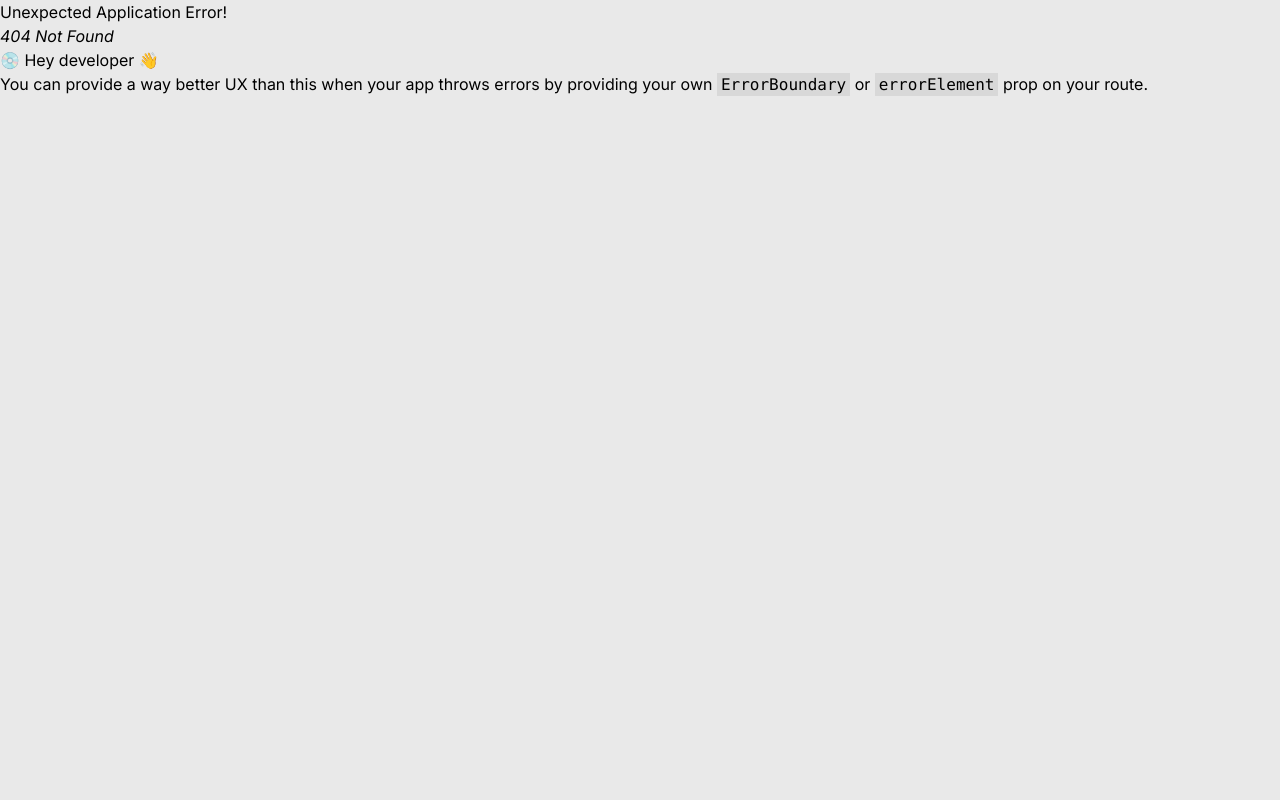
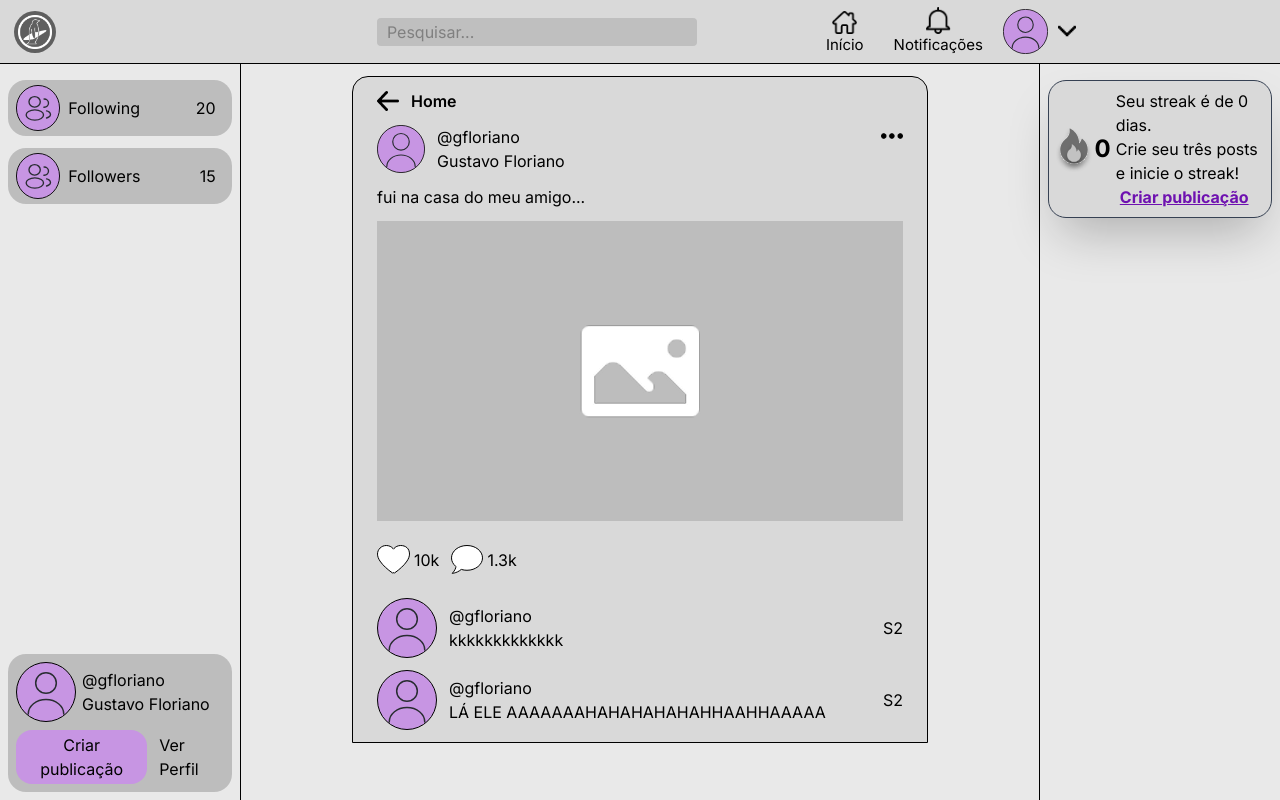
Before and after one commit to catolica-faculdade/pinguin-project, a React (Vite) app: page /post/1 in a window 1280 px wide. Before the commit this address had no page. Built offline with nearby package versions, Linux system fonts and the light colour scheme.

Commit message:
feat: comments

```diff
--- /dev/null
+++ b/src/Pages/PostPage.jsx
@@ -0,0 +1,65 @@
+import { useState } from 'react';
+import NavBar from '../components/General/NavBar';
+import LeftMenu from '../components/General/LeftMenu';
+import RightMenu from '../components/General/RightMenu';
+import OpenPost from '../components/Posts/OpenPost';
+
+function PostPage() {
+    const [username, setUsername] = useState('gfloriano');
+    const [fullName, setFullName] = useState('Gustavo Floriano');
+
+    const user = [
+        {
+            username: username,
+            userFullname: fullName,
+            about: '"Lorem ipsum dolor sit amet, consectetur adipiscing elit, sed do eiusmod tempor incididunt ut labore et dolore magna aliqua. Ut enim ad minim veniam, quis nostrud exercitation ullamco laboris nisi ut aliquip ex ea commodo consequat. Duis aute irure dolor in reprehenderit in voluptate velit esse cillum dolore eu fugiat nulla pariatur. Excepteur sint occaecat cupidatat non proident, sunt in culpa qui officia deserunt mollit anim id est laborum."',
+            streak: 0,
+            postsNumber: 10,
+            followers: 19,
+            following: 23
+        }
+    ]
+    const comments = [
+        {
+            id: 1,
+            user: user[0],
+            comment: "kkkkkkkkkkkkk"
+        },
+        {
+            id: 2,
+            user: user[0],
+            comment: "LÁ ELE AAAAAAAHAHAHAHAHAHHAAHHAAAAA"
+        },
+    ]
+
+    const posts = [
+        {
+            id: 1,
+            title: 'fui na casa do meu amigo...',
+            image: null,
+            user: user[0],
+            comments: comments
+        },
+        {
+            id: 2,
+            title: 'gente, olha meu código novo...',
+            image: '/public/posts/novo-codigo.png',
+            user: user[0],
+        }
+    ];
+
+    return (
+        <section>
+            <NavBar />
+            <section className='flex bg-user-icon pt-[8vh] h-dvh'>
+            <LeftMenu/>
+            <div className='w-2/3 flex flex-col items-center pt-3'>
+                <OpenPost content={posts[0]}/>
+            </div>
+            <RightMenu/>
+            </section>
+        </section>
+    );
+};
+
+export default PostPage;
--- a/src/components/General/NavBar.jsx
+++ b/src/components/General/NavBar.jsx
@@ -18,7 +18,7 @@ export default function NavBar() {
             <div className="pl-[10px]">
                 <div className="w-[42px] h-[42px] bg-cube-gray-navbar rounded-[100px] p-[4px]">
                     <Link to="/home">
-                        <img src='src/assets/images/logo-pinguIn-branca.png' />
+                        <img src='/src/assets/images/logo-pinguIn-branca.png' />
                     </Link>
                 </div>
             </div>
@@ -29,24 +29,24 @@ export default function NavBar() {
             <div className="flex pr-50 items-center">
                 <Link to="/home">
                     <div className="flex flex-col items-center">
-                        <img className="w-[25px] pt-[4px]" src='src/assets/images/house-icon.png' />
+                        <img className="w-[25px] pt-[4px]" src='/src/assets/images/house-icon.png' />
                         <p className="text-[15px]">Início</p>
                     </div>
                 </Link>
                 <Link to="/notifications">
                     <div className="flex flex-col items-center pl-[30px]">
-                        <img className="w-[25px]" src='src/assets/images/notifications-icon.png' />
+                        <img className="w-[25px]" src='/src/assets/images/notifications-icon.png' />
                         <p className="text-[15px]">Notificações</p>
                     </div>
                 </Link>
                 <div className="flex items-center pl-[20px]">
                     <Link to="/profile">
                         <div className="rounded-[50%] p-[0px] items-center">
-                            <img className="w-[45px] min-w-[45px]" src='src/assets/images/profile-picture.svg' />
+                            <img className="w-[45px] min-w-[45px]" src='/src/assets/images/profile-picture.svg' />
                         </div>
                     </Link>
                     <div>
-                        <img className="pl-[10px] min-w-7 cursor-pointer" onClick={changeModal} src='src/assets/images/down-arrow-icon.png'/>
+                        <img className="pl-[10px] min-w-7 cursor-pointer" onClick={changeModal} src='/src/assets/images/down-arrow-icon.png'/>
                         <Modal isOpen={openModal} />
                     </div>
                 </div>
--- a/src/components/Posts/Comment.jsx
+++ b/src/components/Posts/Comment.jsx
@@ -1,8 +1,21 @@
-function Comment({comment}){
-    return(
-        <div className="flex items-center gap-1">
-            <img src="src/assets/images/comment.svg"></img>
-            <p>{comment}</p>
+function Comment({content}){
+        return(
+        <div className="flex items-center gap-1 justify-between w-full">
+            <div className="flex gap-3 items-center">
+                <div>
+                    <img src="/src/assets/images/profile-picture.svg"/>
+                </div>
+                <div>
+                    <div>
+                        <p>@{content.user.username}</p>
+                        <p>{content.comment}</p>
+
+                    </div>
+                </div>
+            </div>
+            <div>
+                <p>S2</p>
+            </div>
         </div>
     );
 }
--- /dev/null
+++ b/src/components/Posts/CommentIcon.jsx
@@ -0,0 +1,10 @@
+function CommentIcon({comment}){
+    return(
+        <div className="flex items-center gap-1">
+            <img src="/src/assets/images/comment.svg"></img>
+            <p>{comment}</p>
+        </div>
+    );
+}
+
+export default CommentIcon;
--- a/src/components/Posts/Interactions.jsx
+++ b/src/components/Posts/Interactions.jsx
@@ -1,12 +1,12 @@
-import Like from "./Like";
-import Comment from "./Comment";
+import LikeIcon from "./LikeIcon";
+import CommentIcon from "./CommentIcon";
 
 function Interactions({interactions}){
 
     return(
         <div className="flex gap-3">
-            <Like likeNumber={interactions.like}/>
-            <Comment comment={interactions.comment}/>
+            <LikeIcon likeNumber={interactions.like}/>
+            <CommentIcon comment={interactions.comment}/>
         </div>
     );
 }
--- a/src/components/Posts/Like.jsx
+++ b/src/components/Posts/LikeIcon.jsx
@@ -1,6 +1,6 @@
 import { useState } from "react";
 
-function Like({likeNumber}){
+function LikeIcon({likeNumber}){
 
     const [like, setLike] = useState(false);
 
@@ -9,11 +9,11 @@ function Like({likeNumber}){
             {like
             ?
             <img onClick={() => setLike(false)}
-            src="src/assets/images/like-heart-red.svg"
+            src="/src/assets/images/like-heart-red.svg"
             className="cursor-pointer"></img>
             :
             <img onClick={() => setLike(true)}
-            src="src/assets/images/like-heart-white.svg"
+            src="/src/assets/images/like-heart-white.svg"
             className="cursor-pointer"></img>
             }
             <p>{likeNumber}</p>
@@ -21,4 +21,4 @@ function Like({likeNumber}){
     );
 }
 
-export default Like;
+export default LikeIcon;
--- /dev/null
+++ b/src/components/Posts/OpenPost.jsx
@@ -0,0 +1,70 @@
+import { Link } from "react-router-dom";
+import Interactions from "./Interactions";
+import { useState } from "react";
+import OtherPostOptionsPopUp from "./OthersPostOptionsPopUp";
+import PostOptionsPopUp from "./PostOptionsPopUp"
+import Comment from "./Comment"
+
+function OpenPost({content}){
+    const [openOptionsOther, setOpenOptionsOther] = useState(false);
+    const [openOptions, setOpenOptions] = useState(false);
+    const user = content.user;
+    const comments = content.comments;
+    function openPopUp(){
+        if (content.user.username == "gfloriano"){
+            setOpenOptions(!openOptions);
+        } else {
+            setOpenOptionsOther(!openOptionsOther);
+        }
+    }
+
+    const post = {
+        interactions: {like: '10k', comment: '1.3k'}
+    };
+
+    return(
+        <div className="bg-navbar max-w-xl w-3/3 flex flex-col gap-3 p-3 pl-6 pr-6 border-1 rounded-t-2xl relative">
+            <div className="flex items-center gap-3">
+                <img src="/src/assets/images/left-arrow.png" alt="" className="h-5" />
+                <h1 className="font-semibold">Home</h1>
+            </div>
+            <div className="flex justify-between">
+                <div className='flex items-center gap-3'>
+                    <div className='select-none w-12'>
+                        <Link to={`/${user.username}`} className="cursor-pointer"><img className='w-full' src='/src/assets/images/profile-picture.svg'></img></Link>
+                    </div>
+                    <div className='flex flex-col justify-start'>
+                        <Link to={`/${user.username}`} className='flex items-center pr-8'>
+                            <p>@{user.username}</p>
+                        </Link>
+                        <Link to={`/${user.username}`}>{user.userFullname}</Link>
+                    </div>
+                </div>
+                <div className="cursor-pointer">
+                    <img src="/src/assets/images/post-options-icon.svg" onClick={openPopUp}></img>
+                </div>
+            </div>
+            <div className="text">
+                <p>{content.title}</p>
+            </div>
+            <div className="content bg-tab w-full h-75 flex justify-center items-center pointer-events-none select-none">
+                {content.image
+                ?
+                <img className="h-fit" src={content.image}></img>
+                :
+                <img className="h-fit" src="/src/assets/images/placeholder-image.png"></img>
+                }
+            </div>
+            <PostOptionsPopUp setOpenOptions={setOpenOptions} openOptions={openOptions}/>
+            <Interactions interactions={post.interactions}/>
+            <OtherPostOptionsPopUp openOptionsOther={openOptionsOther} setOpenOptionsOther={setOpenOptionsOther}/>
+            {comments.map((comment) => (
+                <div className='flex justify-center'>
+                    <Comment key={comment.id} content={comment}/>
+                </div>
+            ))}
+        </div>
+    )
+}
+
+export default OpenPost;
--- a/src/main.jsx
+++ b/src/main.jsx
@@ -17,6 +17,7 @@ import Notifications from './pages/Notifications.jsx';
 import Settings from './pages/Settings.jsx';
 import Following from './Pages/Following.jsx';
 import Followers from './Pages/Followers.jsx';
+import PostPage from './Pages/PostPage.jsx';
 
 const router = createBrowserRouter([
   {
@@ -62,6 +63,10 @@ const router = createBrowserRouter([
   {
     path: 'followers',
     element: <Followers/>
+  },
+  {
+    path: 'post/:id',
+    element: <PostPage/>
   }
 ])
 
```
Also changed, not shown: src/assets/images/left-arrow.png (added).
